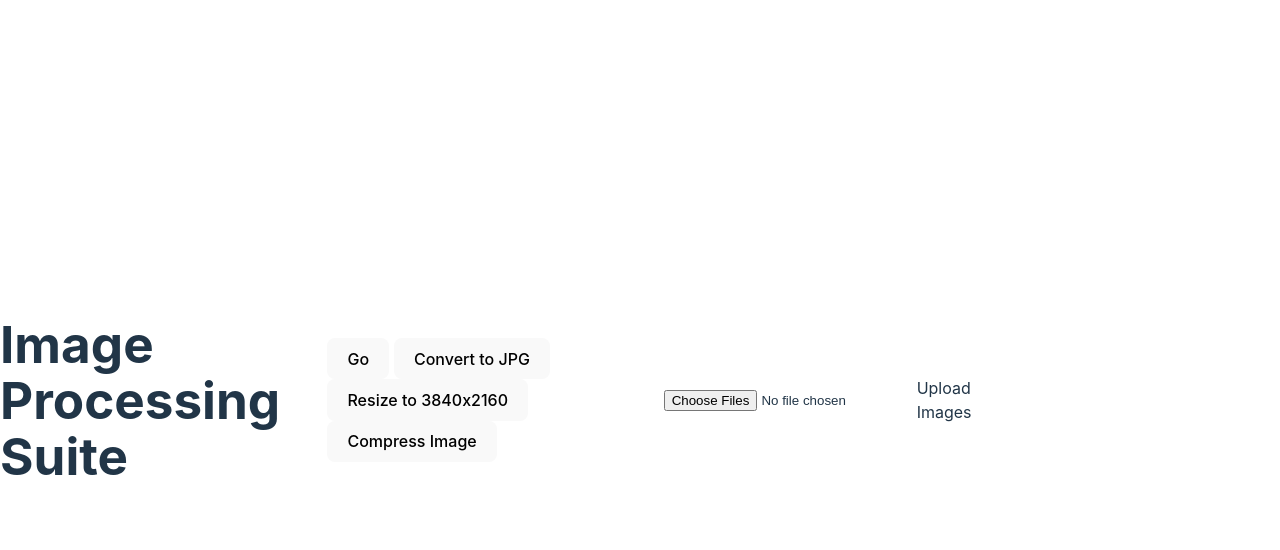
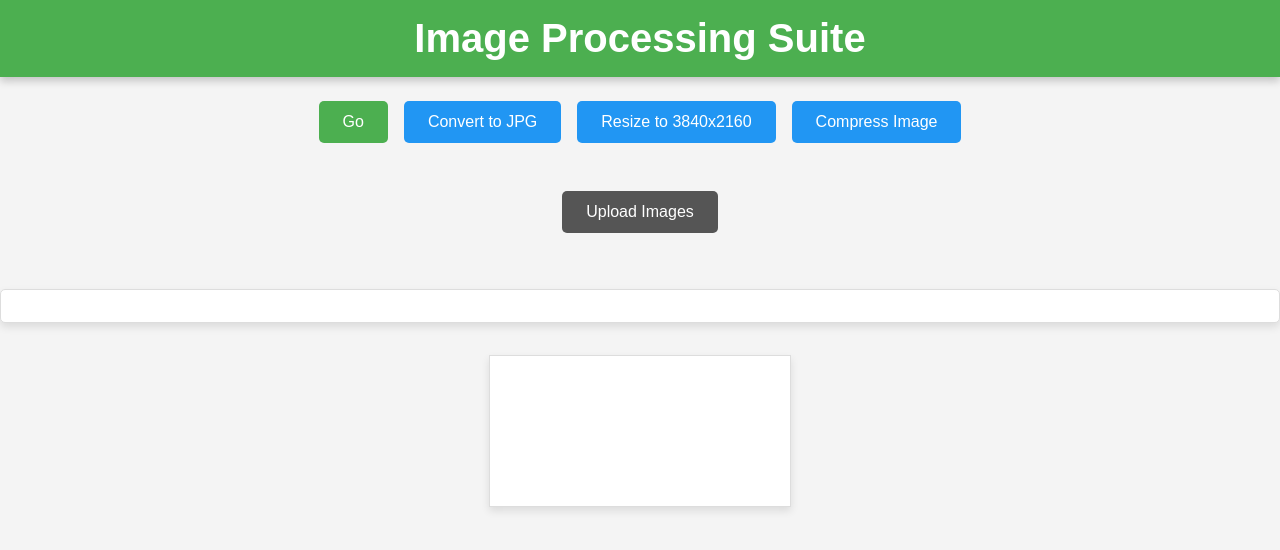
Before and after one commit to jaypraph/image-processor, a website built with Vite: page index.html in a window 1280 px wide. Built offline with nearby package versions, Linux system fonts and the light colour scheme; files whose address does not match are found by name.

Commit message:
Update style.css

```diff
--- a/style.css
+++ b/style.css
@@ -1,96 +1,114 @@
-:root {
-  font-family: Inter, system-ui, Avenir, Helvetica, Arial, sans-serif;
-  line-height: 1.5;
-  font-weight: 400;
-
-  color-scheme: light dark;
-  color: rgba(255, 255, 255, 0.87);
-  background-color: #242424;
-
-  font-synthesis: none;
-  text-rendering: optimizeLegibility;
-  -webkit-font-smoothing: antialiased;
-  -moz-osx-font-smoothing: grayscale;
+/* General Styles */
+body {
+    font-family: Arial, sans-serif;
+    margin: 0;
+    padding: 0;
+    background-color: #f4f4f4;
+    color: #333;
+    text-align: center;
 }
 
-a {
-  font-weight: 500;
-  color: #646cff;
-  text-decoration: inherit;
-}
-a:hover {
-  color: #535bf2;
+/* Header */
+header {
+    background-color: #4CAF50;
+    color: white;
+    padding: 1rem 0;
+    margin-bottom: 1rem;
+    box-shadow: 0px 4px 8px rgba(0, 0, 0, 0.2);
 }
 
-body {
-  margin: 0;
-  display: flex;
-  place-items: center;
-  min-width: 320px;
-  min-height: 100vh;
+header h1 {
+    margin: 0;
+    font-size: 2.5rem;
 }
 
-h1 {
-  font-size: 3.2em;
-  line-height: 1.1;
+/* Button Bar */
+.button-bar {
+    display: flex;
+    justify-content: center;
+    gap: 1rem;
+    margin: 1.5rem 0;
 }
 
-#app {
-  max-width: 1280px;
-  margin: 0 auto;
-  padding: 2rem;
-  text-align: center;
+.button-bar button {
+    padding: 0.75rem 1.5rem;
+    font-size: 1rem;
+    border: none;
+    border-radius: 5px;
+    cursor: pointer;
+    transition: background-color 0.3s ease, transform 0.2s ease;
 }
 
-.logo {
-  height: 6em;
-  padding: 1.5em;
-  will-change: filter;
-  transition: filter 300ms;
-}
-.logo:hover {
-  filter: drop-shadow(0 0 2em #646cffaa);
-}
-.logo.vanilla:hover {
-  filter: drop-shadow(0 0 2em #f7df1eaa);
+/* Button Colors */
+.go-btn {
+    background-color: #4CAF50;
+    color: white;
 }
 
-.card {
-  padding: 2em;
+.blue-btn {
+    background-color: #2196F3;
+    color: white;
 }
 
-.read-the-docs {
-  color: #888;
+/* Button Hover Effects */
+.button-bar button:hover {
+    background-color: #0066CC;
+    transform: scale(1.05);
 }
 
-button {
-  border-radius: 8px;
-  border: 1px solid transparent;
-  padding: 0.6em 1.2em;
-  font-size: 1em;
-  font-weight: 500;
-  font-family: inherit;
-  background-color: #1a1a1a;
-  cursor: pointer;
-  transition: border-color 0.25s;
-}
-button:hover {
-  border-color: #646cff;
-}
-button:focus,
-button:focus-visible {
-  outline: 4px auto -webkit-focus-ring-color;
+.go-btn:hover {
+    background-color: #45a049;
 }
 
-@media (prefers-color-scheme: light) {
-  :root {
-    color: #213547;
-    background-color: #ffffff;
-  }
-  a:hover {
-    color: #747bff;
-  }
-  button {
-    background-color: #f9f9f9;
-  }
+/* File Input */
+#file-input {
+    display: none;
 }
+
+#upload-label {
+    display: inline-block;
+    margin: 1.5rem auto;
+    padding: 0.75rem 1.5rem;
+    font-size: 1rem;
+    background-color: #555;
+    color: white;
+    border-radius: 5px;
+    cursor: pointer;
+    transition: background-color 0.3s ease, transform 0.2s ease;
+}
+
+#upload-label:hover {
+    background-color: #333;
+    transform: scale(1.05);
+}
+
+/* Preview Container */
+#preview-container {
+    display: flex;
+    flex-wrap: wrap;
+    gap: 1rem;
+    justify-content: center;
+    margin: 2rem 0;
+    padding: 1rem;
+    background-color: white;
+    border: 1px solid #ddd;
+    border-radius: 5px;
+    box-shadow: 0px 4px 8px rgba(0, 0, 0, 0.1);
+}
+
+#preview-container img {
+    max-width: 100px;
+    max-height: 100px;
+    border: 1px solid #ccc;
+    border-radius: 5px;
+    object-fit: cover;
+}
+
+/* Canvas */
+canvas {
+    display: block;
+    margin: 2rem auto;
+    border: 1px solid #ddd;
+    background-color: white;
+    box-shadow: 0px 4px 8px rgba(0, 0, 0, 0.1);
+}
```
